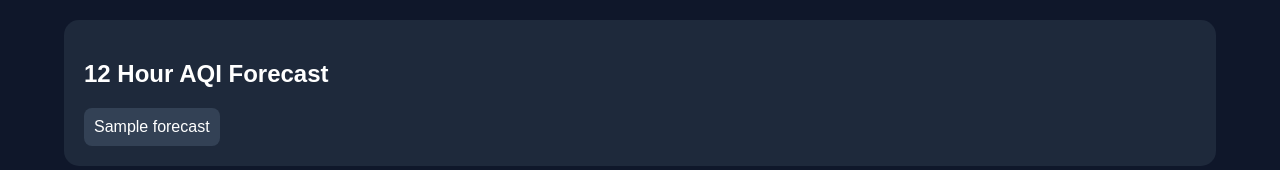
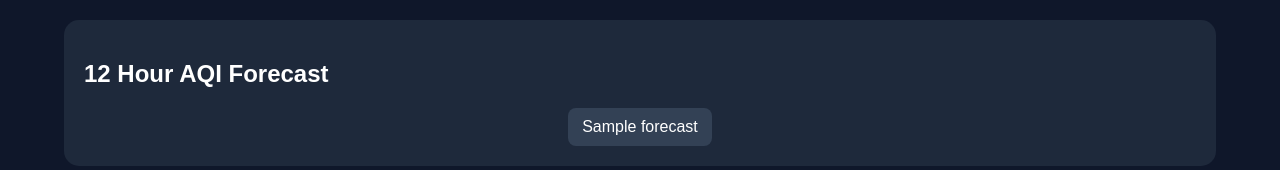
Before and after one commit to beastkiller0498-hue/Air-Pollution-AI, a Flask app: template air_pollution_website/templates/index.html in a window 1280 px wide. Shown: the part 1122-1292 px from the top of the page. Run offline with Flask 3, Linux system fonts and the light colour scheme; the template is opened without the code that fills it: most values are stand-ins (such as "Sample title", 1, 10 or a date in 2020); grey boxes are pictures that could not be loaded.

Commit message:
Update style.css

```diff
--- a/air_pollution_website/static/style.css
+++ b/air_pollution_website/static/style.css
@@ -1,107 +1,79 @@
 body{
-
 background:#0f172a;
 color:white;
 font-family:Arial;
 margin:0;
-
 }
 
 .container{
-
 width:90%;
 margin:auto;
-
 }
 
 h1{
-
 text-align:center;
 margin:20px;
-
 }
 
 .searchBox{
-
 display:flex;
 justify-content:center;
 gap:10px;
 margin-bottom:20px;
-
 }
 
 .searchBox input{
-
 padding:10px;
 border-radius:10px;
 border:none;
 width:260px;
-
 }
 
 .searchBox button{
-
 background:#3b82f6;
 border:none;
 padding:10px 20px;
 color:white;
 border-radius:10px;
-
 }
 
-
-/* TOP SECTION */
-
 .topSection{
-
 display:flex;
 gap:20px;
 margin-bottom:20px;
 flex-wrap:wrap;
-
 }
 
 .cityCard,
 .healthCard{
-
 background:#1e293b;
 padding:20px;
 border-radius:15px;
 flex:1;
-
 }
 
 .aqiCard{
-
 background:linear-gradient(90deg,#f97316,#ef4444);
 padding:20px;
 border-radius:100px;
 text-align:center;
 min-width:120px;
-
 }
 
-
-/* POLLUTION CARDS */
-
 .pollutionCards{
-
 display:flex;
 gap:10px;
 margin-bottom:20px;
 flex-wrap:wrap;
-
 }
 
 .pollCard{
-
 background:#1e293b;
 padding:15px;
 border-radius:12px;
 flex:1;
 text-align:center;
 min-width:120px;
-
 }
 
 .red{border-bottom:4px solid red;}
@@ -110,85 +82,61 @@ min-width:120px;
 .green{border-bottom:4px solid #22c55e;}
 .purple{border-bottom:4px solid #6366f1;}
 
-
-/* GRAPH */
-
 .graphCard{
-
 background:#1e293b;
 padding:20px;
 border-radius:15px;
 margin-bottom:20px;
-
 }
 
-
-/* FORECAST */
-
 .forecastCard{
-
 background:#1e293b;
 padding:20px;
 border-radius:15px;
 margin-bottom:20px;
-
 }
 
 .forecastRow{
-
 display:flex;
 gap:10px;
 flex-wrap:wrap;
-
+justify-content:center;
 }
 
 .forecastBox{
-
 background:#334155;
-padding:10px;
+padding:10px 14px;
 border-radius:8px;
-
+min-width:70px;
+text-align:center;
 }
 
-
-/* BOTTOM SECTION */
-
 .bottomSection{
-
 display:flex;
 gap:20px;
 flex-wrap:wrap;
-
 }
 
 .mapCard{
-
 background:#1e293b;
 padding:20px;
 border-radius:15px;
 flex:2;
-
 }
 
 #map{
-
 height:350px;
 width:100%;
 border-radius:10px;
-
 }
 
 .tipsCard{
-
 background:#1e293b;
 padding:20px;
 border-radius:15px;
 flex:1;
-
 }
 
 .tipsCard li{
-
 margin-bottom:10px;
-
 }
```
